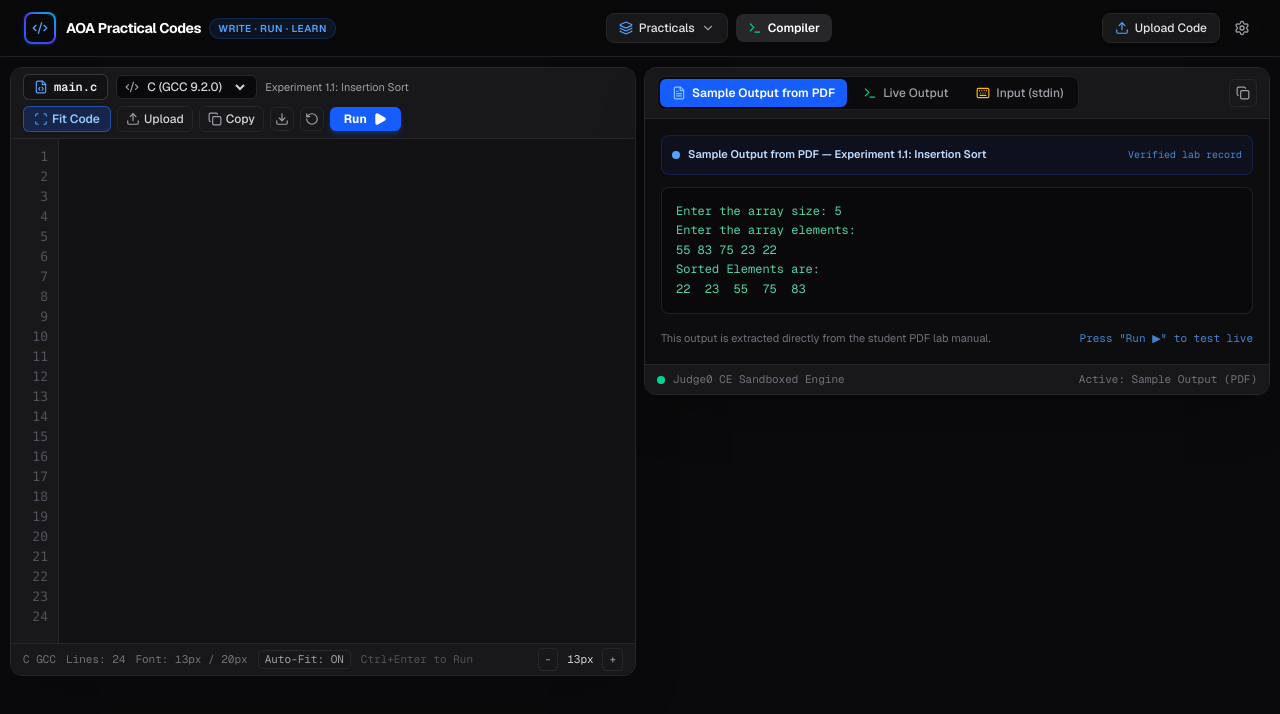
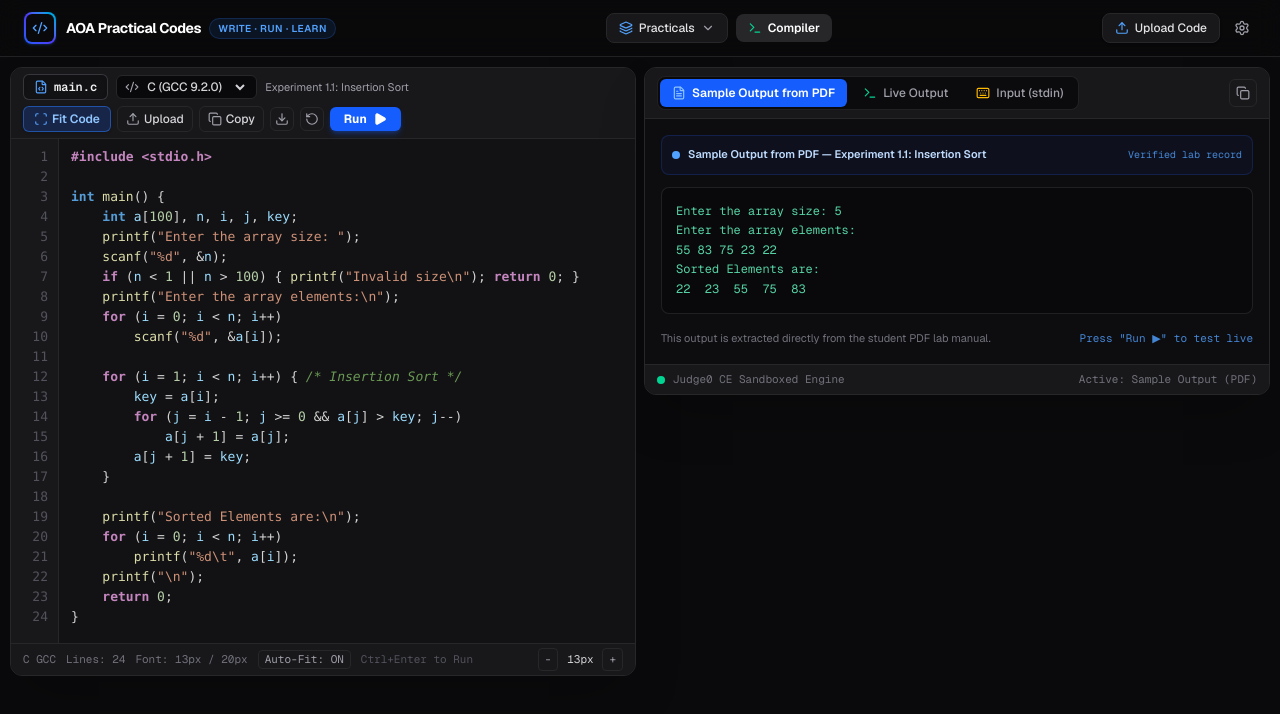
Before and after one commit to SamSurve/CODE-S, a Next.js app: page / in a window 1280 px wide. Shown: the top 714 px of the page. Built offline with nearby package versions, Linux system fonts and the light colour scheme.

Commit message:
Fix flex container collapse bug in CodeEditor ensuring full code visibility with syntax highlighting

```diff
--- a/package.json
+++ b/package.json
@@ -22,6 +22,7 @@
     "@types/react-dom": "^19",
     "eslint": "^9",
     "eslint-config-next": "16.4.3",
+    "playwright": "^1.64.1",
     "tailwindcss": "^4",
     "typescript": "^5"
   }
--- a/src/components/CodeEditor.tsx
+++ b/src/components/CodeEditor.tsx
@@ -128,6 +128,7 @@ export default function CodeEditor({
   const [isAutoFit, setIsAutoFit] = useState<boolean>(true);
 
   const editorCanvasRef = useRef<HTMLDivElement>(null);
+  const editorBodyRef = useRef<HTMLDivElement>(null);
   const textareaRef = useRef<HTMLTextAreaElement>(null);
   const highlightRef = useRef<HTMLPreElement>(null);
   const gutterRef = useRef<HTMLDivElement>(null);
@@ -137,22 +138,33 @@ export default function CodeEditor({
     isAutoFitRef.current = isAutoFit;
   }, [isAutoFit]);
 
-  // Synchronize scroll: textarea onscroll -> highlight layer and gutter
-  const handleScroll = (e: React.UIEvent<HTMLTextAreaElement>) => {
+  // Synchronize scroll from editor body container to gutter
+  const handleBodyScroll = (e: React.UIEvent<HTMLDivElement>) => {
     const st = e.currentTarget.scrollTop;
-    const sl = e.currentTarget.scrollLeft;
-
     if (gutterRef.current) {
       gutterRef.current.scrollTop = st;
     }
-    if (highlightRef.current) {
-      highlightRef.current.scrollTop = st;
-      highlightRef.current.scrollLeft = sl;
+  };
+
+  // Synchronize scroll from textarea to gutter and editor body
+  const handleTextareaScroll = (e: React.UIEvent<HTMLTextAreaElement>) => {
+    const st = e.currentTarget.scrollTop;
+    const sl = e.currentTarget.scrollLeft;
+    if (gutterRef.current) {
+      gutterRef.current.scrollTop = st;
+    }
+    if (editorBodyRef.current) {
+      editorBodyRef.current.scrollTop = st;
+      editorBodyRef.current.scrollLeft = sl;
     }
   };
 
   // Reset scroll offsets for all layers to 0
   const resetScroll = useCallback(() => {
+    if (editorBodyRef.current) {
+      editorBodyRef.current.scrollTop = 0;
+      editorBodyRef.current.scrollLeft = 0;
+    }
     if (textareaRef.current) {
       textareaRef.current.scrollTop = 0;
       textareaRef.current.scrollLeft = 0;
@@ -436,7 +448,7 @@ export default function CodeEditor({
         </div>
       </div>
 
-      {/* Editor Canvas: Gutter + Highlight Layer + Textarea (VS Code Style) */}
+      {/* Editor Canvas: Gutter + In-flow Highlight Layer + Textarea (VS Code Style) */}
       <div
         ref={editorCanvasRef}
         className="relative flex-1 min-h-0 bg-[#121214] flex overflow-hidden cursor-text"
@@ -469,13 +481,17 @@ export default function CodeEditor({
           ))}
         </div>
 
-        {/* Editor Body: Overlay Container for Highlight <pre> and <textarea> */}
-        <div className="flex-1 relative h-full min-h-0 overflow-hidden">
-          {/* Layer 2: Syntax Highlighted <pre> (VS Code Dark+ Colors) */}
+        {/* Editor Body: Overlay Container for In-Flow Highlight <pre> and <textarea> */}
+        <div
+          ref={editorBodyRef}
+          onScroll={handleBodyScroll}
+          className="flex-1 relative h-full min-h-0 overflow-auto"
+        >
+          {/* Layer 2: In-Flow Syntax Highlighted <pre> (Provides natural content height, prevents collapse) */}
           <pre
             ref={highlightRef}
             aria-hidden="true"
-            className="absolute inset-0 m-0 pointer-events-none select-none font-mono whitespace-pre overflow-hidden"
+            className="relative min-h-full m-0 pointer-events-none select-none font-mono whitespace-pre"
             style={{
               fontFamily: FONT_FAMILY,
               fontSize: `${fontSize}px`,
@@ -487,28 +503,25 @@ export default function CodeEditor({
               tabSize: 4,
               margin: 0,
               border: 'none',
-              width: '100%',
-              height: '100%',
-              minHeight: '100%',
               boxSizing: 'border-box',
               background: 'transparent'
             }}
             dangerouslySetInnerHTML={{ __html: highlightedHtml }}
           />
 
-          {/* Layer 3: Controlled Interactive <textarea> Layer */}
+          {/* Layer 3: Controlled Interactive <textarea> Layer (Takes exact size of in-flow <pre>) */}
           <textarea
             ref={textareaRef}
             value={code}
             onChange={(e) => onChange(e.target.value)}
-            onScroll={handleScroll}
+            onScroll={handleTextareaScroll}
             onKeyDown={handleKeyDown}
             spellCheck={false}
             autoCapitalize="off"
             autoComplete="off"
             autoCorrect="off"
             placeholder="// Type or paste C/C++ code here..."
-            className="absolute inset-0 w-full h-full m-0 bg-transparent text-transparent caret-white font-mono focus:outline-none resize-none overflow-auto whitespace-pre selection:bg-blue-600/40 tab-4"
+            className="absolute inset-0 w-full h-full m-0 bg-transparent text-transparent caret-white font-mono focus:outline-none resize-none whitespace-pre selection:bg-blue-600/40 tab-4"
             style={{
               fontFamily: FONT_FAMILY,
               fontSize: `${fontSize}px`,
@@ -522,7 +535,8 @@ export default function CodeEditor({
               outline: 'none',
               boxSizing: 'border-box',
               color: 'transparent',
-              WebkitTextFillColor: 'transparent'
+              WebkitTextFillColor: 'transparent',
+              caretColor: '#ffffff'
             }}
           />
         </div>
--- a/src/components/Navbar.tsx
+++ b/src/components/Navbar.tsx
@@ -140,6 +140,7 @@ export default function Navbar() {
                       return (
                         <div
                           key={practical.id}
+                          data-practical-id={practical.id}
                           onClick={() => handleSelectPractical(practical)}
                           className="group flex items-center justify-between px-3 py-2 hover:bg-blue-600/10 cursor-pointer transition-colors"
                         >
```
Also changed, not shown: 1 other file (tests, documents, lock files or other folders).
